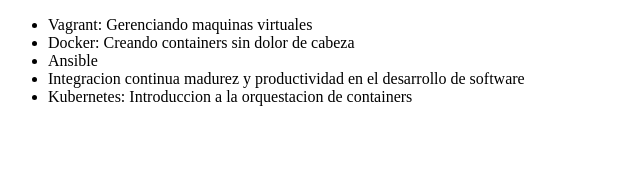
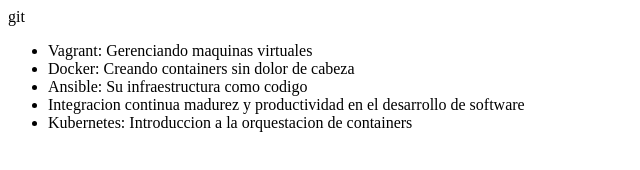
Before and after one commit to mabetancurgu/ejemplo-alura, a plain HTML site: page index.html in a window 1280 px wide. Shown: the whole page, without its empty margins (0-640 px from the left). Drawn offline with Linux system fonts and the light colour scheme.

Commit message:
Modificando el nombre del curso de Ansible

```diff
--- a/index.html
+++ b/index.html
@@ -3,12 +3,12 @@
 <head>
      <meta charset = "UTF-8">
      <title> Lista de Cursos de DevsOps de Alura </title>
-</head>
+</head>git
 <body>
      <ul>
          <li> Vagrant: Gerenciando maquinas virtuales </li>
          <li> Docker: Creando containers sin dolor de cabeza</li>
-         <li> Ansible </li>
+         <li> Ansible: Su infraestructura como codigo </li>
          <li> Integracion continua madurez y productividad en el desarrollo de software</li>
          <li> Kubernetes: Introduccion a la orquestacion de containers </li>
      </ul>
```
